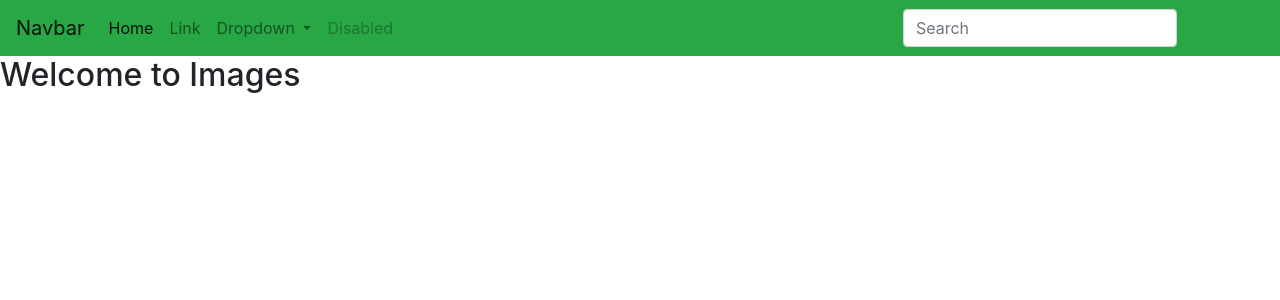
After one commit to LincolnMoki/-personal-gallery, a Django app: page / in a window 1280 px wide. The commit adds this page. Shown: the top 300 px of the page. Run offline with Django 3.2, Linux system fonts and the light colour scheme; data that the repository does not hold is empty; some libraries are stand-ins or nearby versions.

Commit message:
add navbar

```diff
--- a/photos/templates/photos/home.html
+++ b/photos/templates/photos/home.html
@@ -1,11 +1,11 @@
 {% extends 'photos/base.html' %}
-
 {% block style %}
     {{ block.super }}
 {% endblock style %}
 
 
 {% block content %}
+{% include "photos/navbar.html" %}
     <h2>Welcome to Images</h2>
     {% if images %}
     <div class="container">
--- /dev/null
+++ b/photos/templates/photos/navbar.html
@@ -0,0 +1,35 @@
+<nav class="navbar navbar-expand-lg navbar-light bg-success">
+    <a class="navbar-brand" href="#">Navbar</a>
+    <button class="navbar-toggler" type="button" data-toggle="collapse" data-target="#navbarSupportedContent" aria-controls="navbarSupportedContent" aria-expanded="false" aria-label="Toggle navigation">
+      <span class="navbar-toggler-icon"></span>
+    </button>
+
+    <div class="collapse navbar-collapse" id="navbarSupportedContent">
+      <ul class="navbar-nav mr-auto">
+        <li class="nav-item active">
+          <a class="nav-link" href="{% url 'home' %}">Home <span class="sr-only">(current)</span></a>
+        </li>
+        <li class="nav-item">
+          <a class="nav-link" href="#">Link</a>
+        </li>
+        <li class="nav-item dropdown">
+          <a class="nav-link dropdown-toggle" href="#" id="navbarDropdown" role="button" data-toggle="dropdown" aria-haspopup="true" aria-expanded="false">
+            Dropdown
+          </a>
+          <div class="dropdown-menu" aria-labelledby="navbarDropdown">
+            <a class="dropdown-item" href="#">Action</a>
+            <a class="dropdown-item" href="#">Another action</a>
+            <div class="dropdown-divider"></div>
+            <a class="dropdown-item" href="#">Something else here</a>
+          </div>
+        </li>
+        <li class="nav-item">
+          <a class="nav-link disabled" href="#">Disabled</a>
+        </li>
+      </ul>
+      <form class="form-inline my-2 my-lg-0">
+        <input class="form-control mr-sm-2" type="search" placeholder="Search" aria-label="Search">
+        <button class="btn btn-outline-success my-2 my-sm-0" type="submit">Search</button>
+      </form>
+    </div>
+  </nav>
--- a/photos/urls.py
+++ b/photos/urls.py
@@ -2,9 +2,9 @@ from django.urls import path
 from .views import welcome
 urlpatterns = [
     path('',welcome, name='home'),
-    path('search/',views.search name='search')
+    #path('search/',views.search name='search')
 
 ]
 
-if settings.DEBUG:
-    urlpatterns += static(settings.MEDIA_URL, document_root = settings.MEDIA_ROOT)
+#if settings.DEBUG:
+    #urlpatterns += static(settings.MEDIA_URL, document_root = settings.MEDIA_ROOT)
--- a/photos/views.py
+++ b/photos/views.py
@@ -4,7 +4,7 @@ import datetime as dt
 from .models import Image
 def welcome(request):
     title = 'welcome'
-    Image = Image.objects.all()
+    images = Image.objects.all()
     return render(request,'photos/home.html', {'title': title, 'images':images})
 
 
```
Also changed, not shown: photos/templates/photos/search.html (added).
